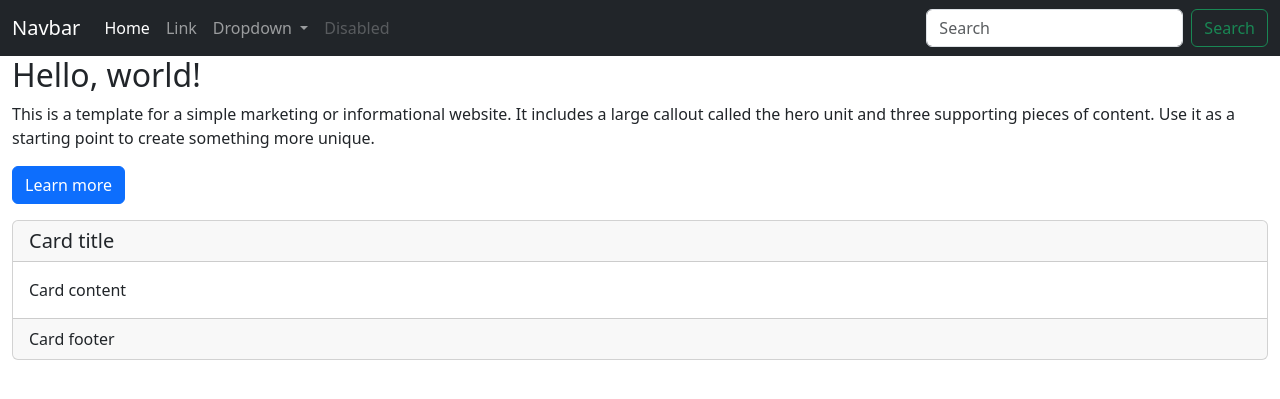
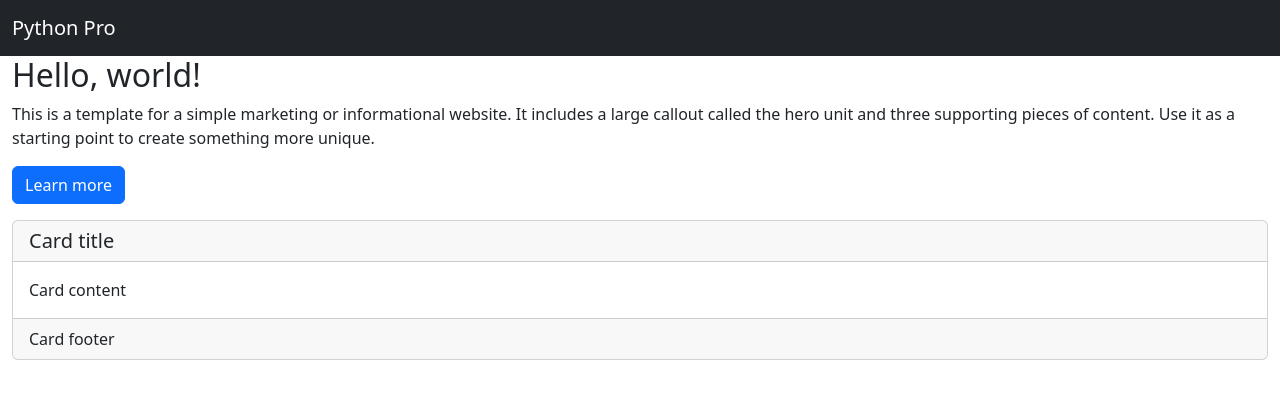
Before and after one commit to danielrribeiro/django-project, a Django app: page / in a window 1280 px wide. Shown: the top 399 px of the page. Run offline with Django 4.2, Linux system fonts and the light colour scheme; some libraries are stand-ins or nearby versions.

Commit message:
Incluída url nomeada com uso de reverse e template tag url

```diff
--- a/pypro/base/templates/base/home.html
+++ b/pypro/base/templates/base/home.html
@@ -1,6 +1,6 @@
 {% load static %}
 <!DOCTYPE html>
-<html lang="en">
+<html lang="pt-br">
   <head>
     <meta charset="utf-8">
     <meta http-equiv="X-UA-Compatible" content="IE=edge">
@@ -8,8 +8,8 @@
 
     <title>Python Pro</title>
 
-    <meta name="description" content="Source code generated using layoutit.com">
-    <meta name="author" content="LayoutIt!">
+    <meta name="description" content="Página do curso Python Pro">
+    <meta name="author" content="Daniel Ribeiro">
 
     <link href="{% static 'css/bootstrap.min.css' %}" rel="stylesheet">
     <link href="{% static 'css/style.css' %}=" rel="stylesheet">
@@ -22,37 +22,13 @@
 
   <nav class="navbar navbar-expand-lg navbar-dark bg-dark">
     <div class="container-fluid">
-      <a class="navbar-brand" href="#">Navbar</a>
+      <a class="navbar-brand" href="{% url 'home' %}">Python Pro</a>
       <button class="navbar-toggler" type="button" data-bs-toggle="collapse" data-bs-target="#navbarSupportedContent" aria-controls="navbarSupportedContent" aria-expanded="false" aria-label="Toggle navigation">
         <span class="navbar-toggler-icon"></span>
       </button>
       <div class="collapse navbar-collapse" id="navbarSupportedContent">
         <ul class="navbar-nav me-auto mb-2 mb-lg-0">
-          <li class="nav-item">
-            <a class="nav-link active" aria-current="page" href="#">Home</a>
-          </li>
-          <li class="nav-item">
-            <a class="nav-link" href="#">Link</a>
-          </li>
-          <li class="nav-item dropdown">
-            <a class="nav-link dropdown-toggle" href="#" role="button" data-bs-toggle="dropdown" aria-expanded="false">
-            Dropdown
-            </a>
-            <ul class="dropdown-menu">
-              <li><a class="dropdown-item" href="#">Action</a></li>
-              <li><a class="dropdown-item" href="#">Another action</a></li>
-              <li><hr class="dropdown-divider"></li>
-              <li><a class="dropdown-item" href="#">Something else here</a></li>
-            </ul>
-          </li>
-          <li class="nav-item">
-            <a class="nav-link disabled" aria-disabled="true">Disabled</a>
-          </li>
         </ul>
-        <form class="d-flex" role="search">
-          <input class="form-control me-2" type="search" placeholder="Search" aria-label="Search">
-          <button class="btn btn-outline-success" type="submit">Search</button>
-        </form>
       </div>
     </div>
   </nav>
--- a/pypro/urls.py
+++ b/pypro/urls.py
@@ -21,6 +21,6 @@ from pypro.base.views import home
 
 urlpatterns = [
     path('admin/', admin.site.urls),
-    path('', home),
+    path('', home, name='home'),
     path('__debug__/', include('debug_toolbar.urls')),
 ]
```
Also changed, not shown: pypro/base/tests/test_home.py (+14 -5 lines).
